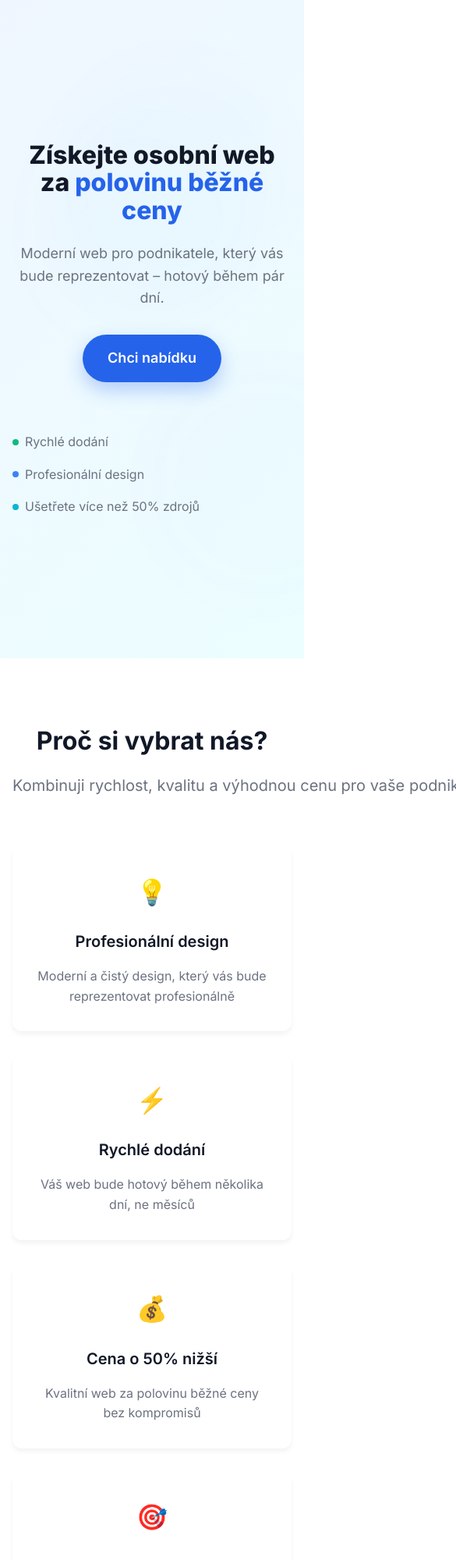
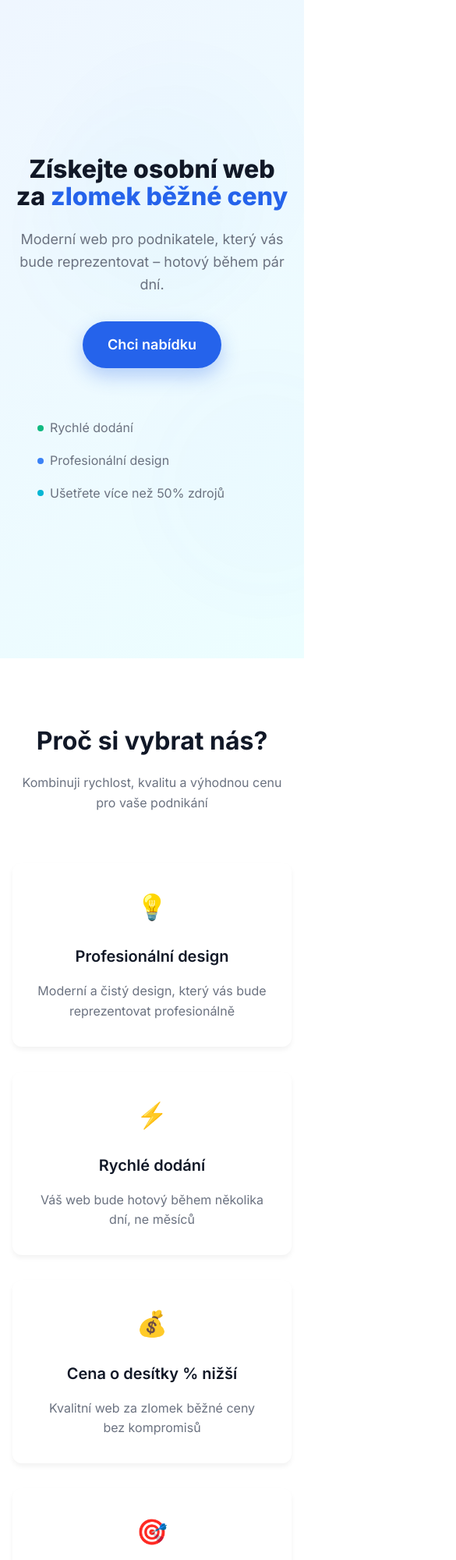
Before and after one commit to domeescz/chciweblevne.eu, a plain HTML site: page index.html in a window 390 px wide. Shown: the top 2000 px of the page at 78% size, 585 px wide, since content can reach past the window. Drawn offline with Linux system fonts and the light colour scheme.

Commit message:
1.01
Fix responsibility mobile

```diff
--- a/index.html
+++ b/index.html
@@ -3,15 +3,15 @@
 <head>
     <meta charset="UTF-8">
     <meta name="viewport" content="width=device-width, initial-scale=1.0">
-    <title>Osobní web za polovinu běžné ceny | Dominik Smida</title>
+    <title>Osobní web za zlomek běžné ceny | Dominik Smida</title>
 
     <!-- SEO Meta Tags -->
-    <meta name="description" content="Získejte osobní web za polovinu běžné ceny. Moderní web pro podnikatele - finanční poradce, konzultanty, realitní makléře. Rychlé dodání, profesionální design.">
+    <meta name="description" content="Získejte webové stránky za zlomek běžné ceny. Moderní web pro podnikatele - finanční poradce, konzultanty, realitní makléře. Rychlé dodání, profesionální design.">
     <meta name="keywords" content="osobní web, webové stránky, podnikatel, finanční poradce, konzultant, realitní makléř, levný web, rychlý web">
     <meta name="author" content="Dominik Smida">
 
     <!-- Open Graph Meta Tags -->
-    <meta property="og:title" content="Osobní web za polovinu běžné ceny | Dominik Smida">
+    <meta property="og:title" content="Webové stránky za zlomek běžné ceny">
     <meta property="og:description" content="Moderní web pro podnikatele, který vás bude reprezentovat – hotový během pár dní za polovinu běžné ceny.">
     <meta property="og:type" content="website">
     <meta property="og:locale" content="cs_CZ">
@@ -465,6 +465,11 @@
                 font-size: 2rem;
             }
 
+            .section-title p {
+                white-space: normal;
+                font-size: 1rem;
+            }
+
             .benefits-grid {
                 grid-template-columns: 1fr;
             }
@@ -481,6 +486,7 @@
             .trust-indicators {
                 flex-direction: column;
                 gap: 1rem;
+                padding: 0 2rem;
             }
         }
 
@@ -509,7 +515,7 @@
         </div>
 
         <div class="hero-content">
-            <h1>Získejte osobní web za <span class="highlight">polovinu běžné ceny</span></h1>
+            <h1>Získejte osobní web za <span class="highlight">zlomek běžné ceny</span></h1>
             <p>Moderní web pro podnikatele, který vás bude reprezentovat – hotový během pár dní.</p>
             <a href="#contact-form" class="cta-button">Chci nabídku</a>
 
@@ -553,13 +559,13 @@
 
                 <div class="benefit-card">
                     <div class="benefit-icon">💰</div>
-                    <h3>Cena o 50% nižší</h3>
-                    <p>Kvalitní web za polovinu běžné ceny bez kompromisů</p>
+                    <h3>Cena o desítky % nižší</h3>
+                    <p>Kvalitní web za zlomek běžné ceny bez kompromisů</p>
                 </div>
 
                 <div class="benefit-card">
                     <div class="benefit-icon">🎯</div>
-                    <h3>Zdarma prototyp</h3>
+                    <h3>Prototyp zdarma</h3>
                     <p>Poskytnu vám bezplatný prototyp webu, abyste získali lepší představu o výsledku</p>
                 </div>
             </div>
```
